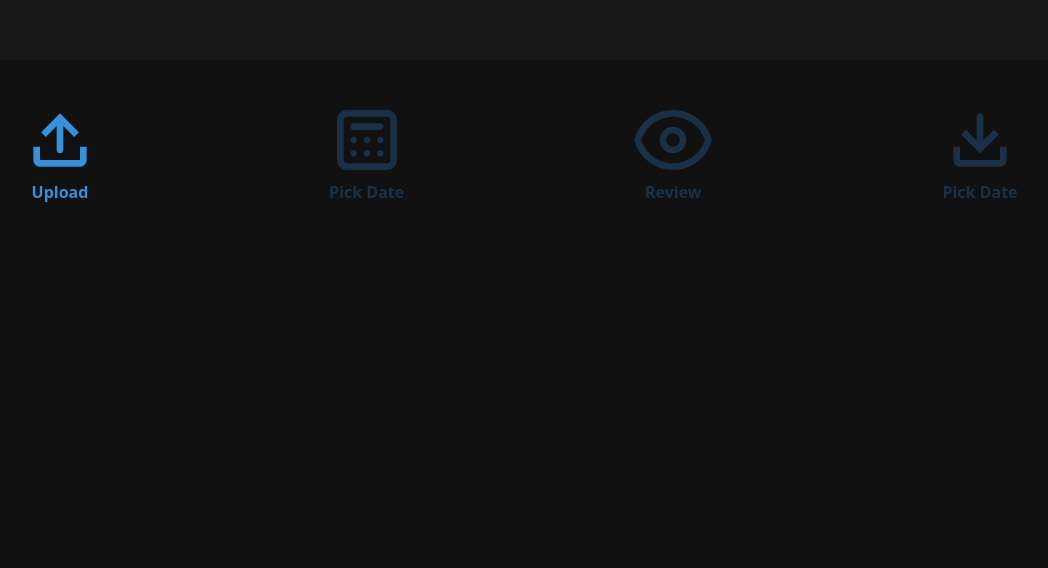
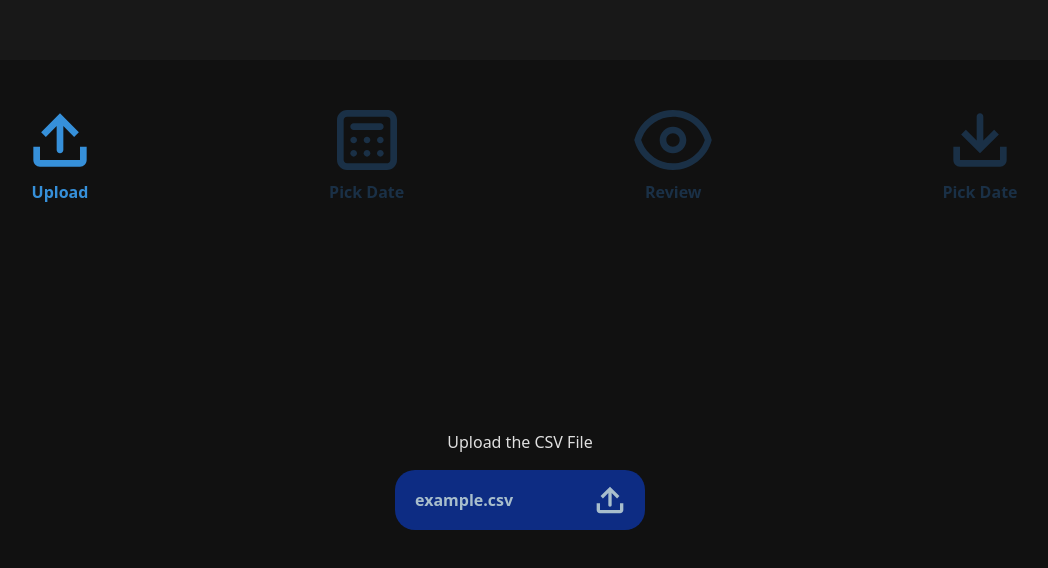
Before and after one commit to lukerichter/tagap-v3, a React (Vite) app: page / in a window 1280 px wide. Shown: the top 568 px of the page, without its empty margins (120-1168 px from the left). Built offline with nearby package versions, Linux system fonts and the light colour scheme.

Commit message:
feat: add upload button (not working)

```diff
--- a/src/App.css
+++ b/src/App.css
@@ -3,7 +3,7 @@
     height: 600px;
     background-color: #111111;
     border-radius: 8px;
-    padding: 40px 60px;
+    padding: 40px 80px;
     display: flex;
     flex-direction: column;
 }
--- a/src/App.jsx
+++ b/src/App.jsx
@@ -1,6 +1,8 @@
 import { useState } from 'react'
 import ProgressionBar from './components/ProgressionBar/ProgressionBar'
+import Content from './components/Content/Content'
 import './App.css'
+
 
 
 function App() {
@@ -10,8 +12,8 @@ function App() {
     return (
         <div className="container">
             <ProgressionBar selectedState={stage} changeState={setStage} />
+            <Content currentState={stage} />
         </div>
-
     )
 }
 
--- /dev/null
+++ b/src/components/Content/Content.css
@@ -0,0 +1,47 @@
+.content {
+    flex: 1;
+}
+
+.content--box {
+    display: flex;
+    justify-content: center;
+    align-items: center;
+    flex-direction: column;
+    height: 100%;
+}
+
+
+
+
+.content--file-selector {
+    width: 250px;
+    height: 60px;
+    border-radius: 20px;
+    background-color: rgb(13, 44, 131);
+    cursor: pointer;
+    transition: transform 0.2s;
+    overflow: hidden;
+    position: relative;
+}
+
+.content--file-selector svg {
+    font-size: 2.5em;
+    color: rgb(168, 190, 204);
+    padding: 10px 15px;
+    position: absolute;
+    right: 0;
+    top: 0;
+}
+
+.content--file-selector p {
+    font-size: 1em;
+    margin: 0;
+    font-weight: bold;
+    color: rgb(168, 190, 204);
+    padding: 0 20px;
+    line-height: 60px;
+}
+
+.content--file-selector:hover {
+    transform: scale(1.05);
+}
--- /dev/null
+++ b/src/components/Content/Content.jsx
@@ -0,0 +1,62 @@
+import { CgSoftwareUpload } from "react-icons/cg";
+import './Content.css'
+
+
+
+function UploadContent() {
+    return (
+        <div className='content--box'>
+            <p>Upload the CSV File</p>
+            <div
+                className='content--file-selector'
+                onClick={() => { }}
+            >
+                <p>example.csv</p>
+                <CgSoftwareUpload />
+            </div>
+        </div>
+    )
+}
+
+function DateContent() {
+    return (
+        <div>
+            Date Picker Content
+        </div>
+    )
+}
+
+function ReviewContent() {
+    return (
+        < div >
+            Review Content
+        </div >
+    )
+}
+
+function DownloadContent() {
+    return (
+        <div>
+            Download Content
+        </div>
+    )
+}
+
+
+function Content({ currentState }) {
+    const steps = [
+        <UploadContent />,
+        <DateContent />,
+        <ReviewContent />,
+        <DownloadContent />,
+    ]
+
+    return (
+        <div className='content'>
+            {steps[currentState]}
+        </div>
+    )
+
+}
+
+export default Content
```
Lines whose indentation alone changed are shown as unchanged.
